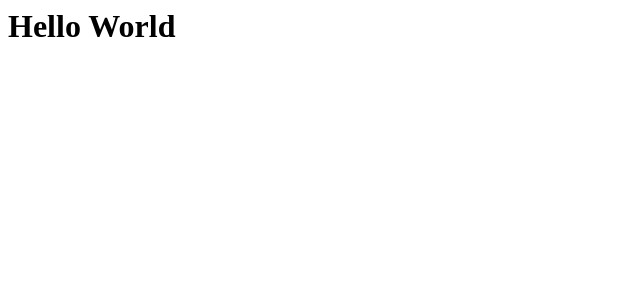
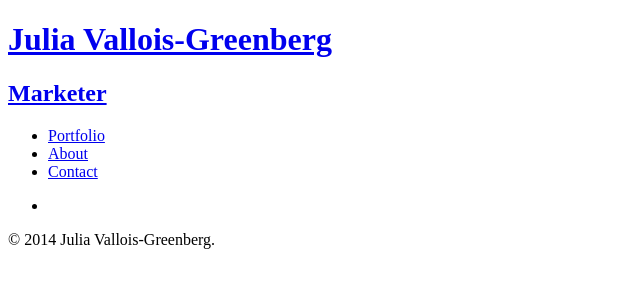
Before and after one commit to Julesvallois/Julesvallois.github.io, a plain HTML site: page index.html in a window 1280 px wide. Shown: the whole page, without its empty margins (0-640 px from the left). Drawn offline with Linux system fonts and the light colour scheme.

Commit message:
Landing page
Start

```diff
--- a/index.html
+++ b/index.html
@@ -1 +1,29 @@
-<h1>Hello World</h1>
+<!DOCTYPE html>
+<html>
+  <head>
+    <meta charset="utf-8">
+    <title>Julia Vallois-Greenberg | Marketer</title>
+  </head>
+  <body>
+    <header>
+      <a href="index.html">
+        <h1>Julia Vallois-Greenberg</h1>
+      <h2>Marketer</h2>
+      </a>
+      <nav>
+        <ul>
+          <li><a href="index.html">Portfolio</a></li>
+          <li><a href="about.html">About</a></li>
+          <li><a href="contact.html">Contact</a></li>
+        </ul>
+      </nav>
+    </header>
+    <section>
+      <ul><li></li>
+      </ul>
+    </section>
+    <footer>
+      <p>&copy; 2014 Julia Vallois-Greenberg.</p>
+    </footer>
+  </body>
+</html>
```
